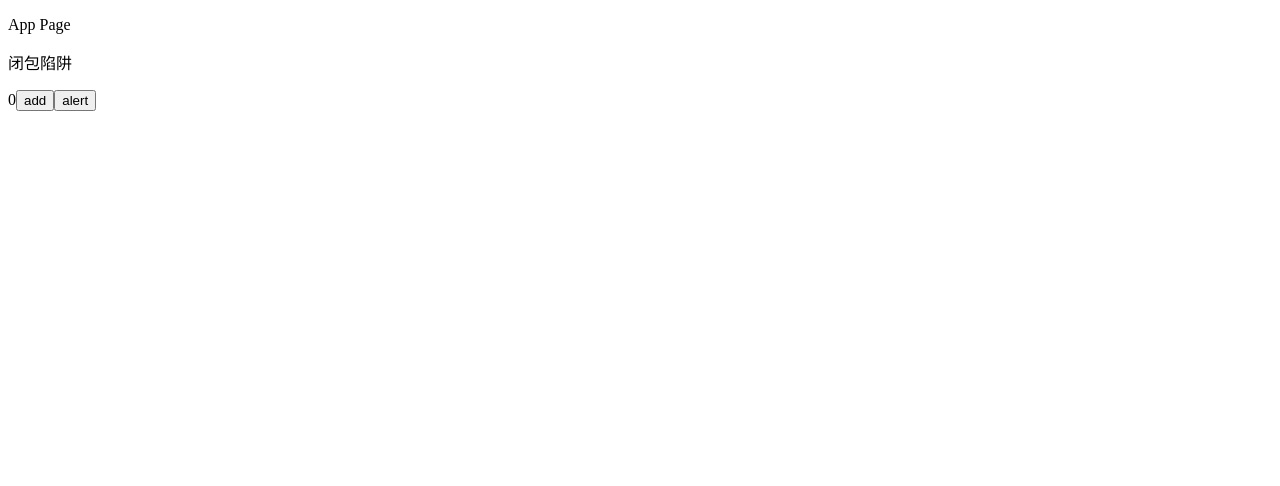
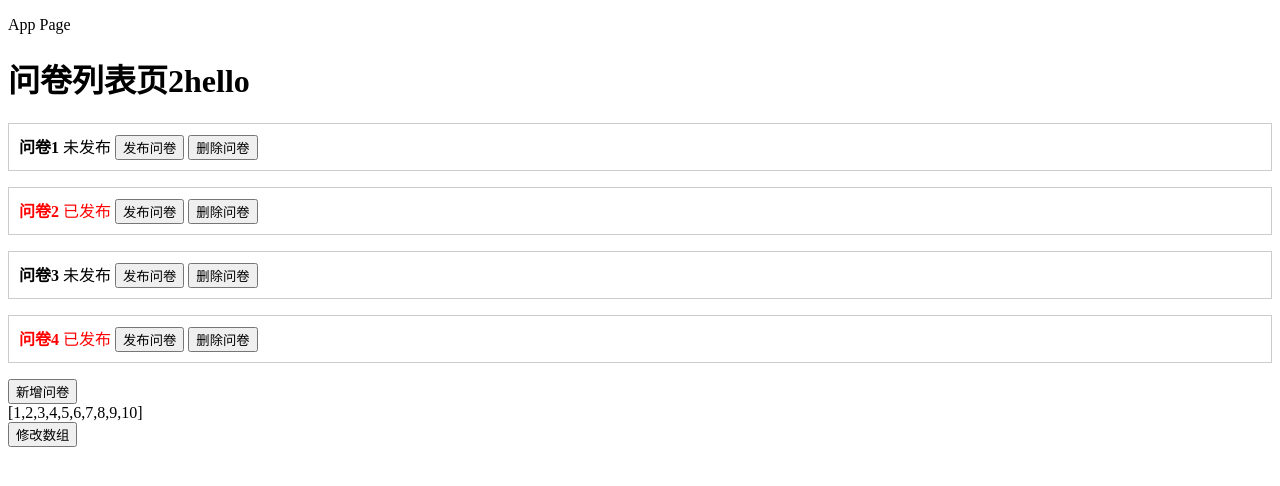
Before and after one commit to yinxi0607/wenjuanxing, a React (Vite) app: page / in a window 1280 px wide. Shown: the top 486 px of the page. Built offline with nearby package versions, Linux system fonts and the light colour scheme.

Commit message:
add classnames

```diff
--- a/package.json
+++ b/package.json
@@ -11,6 +11,7 @@
   },
   "dependencies": {
     "ahooks": "^3.7.8",
+    "classnames": "^2.3.2",
     "immer": "^10.0.2",
     "react": "^18.2.0",
     "react-dom": "^18.2.0"
--- a/src/App.tsx
+++ b/src/App.tsx
@@ -1,4 +1,4 @@
-// import List2 from "./List2.tsx";
+import List2 from "./List2.tsx";
 // import UseCallbackDemo from "./UseCallbackDemo.tsx";
 // import useTitle from "./hooks/useTitle.ts";
 // import useGetInfo from "./hooks/useGetInfo.ts";
@@ -7,7 +7,7 @@
 // import UseMemoDemo from "./UseMemoDemo.tsx";
 // import {useTitle} from "ahooks"
 
-import ClosureTrapDemo from "./ClosureTrapDemo.tsx";
+// import ClosureTrapDemo from "./ClosureTrapDemo.tsx";
 
 function App() {
     // useTitle("App pag1e")
@@ -16,13 +16,13 @@ function App() {
     return (
         <>
             <p>App Page</p>
-            <ClosureTrapDemo/>
+            {/*<ClosureTrapDemo/>*/}
             {/*<p>*/}
             {/*    {loading? "加载中。。": info}*/}
             {/*</p>*/}
             {/*<p>App page {x},{y}</p>*/}
 
-            {/*<List2/>*/}
+            <List2/>
             {/*<UseRefDemo/>*/}
             {/*<UseMemoDemo/>*/}
             {/*<UseCallbackDemo/>*/}
--- a/src/components/QuestionCard.css
+++ b/src/components/QuestionCard.css
@@ -3,3 +3,7 @@
     padding: 10px;
     margin-bottom: 16px;
 }
+
+.published-css{
+    color: red;
+}
--- a/src/components/QuestionCard.tsx
+++ b/src/components/QuestionCard.tsx
@@ -1,5 +1,6 @@
 import {FC} from 'react';
 import './QuestionCard.css'
+import classNames from "classnames";
 
 interface PropsType{
     id: string
@@ -20,11 +21,19 @@ const QuestionCard: FC<PropsType> = props => {
     function publish(id: string){
         publishQuestion && publishQuestion(id)
     }
+
+    const itemClassName = classNames(
+        {
+            "list-item": true,
+            "published-css" : isPublished
+        }
+    )
+
     return (
-        <div key={id} className="list-item">
+        <div key={id} className={itemClassName}>
             <strong>{title}</strong>
             &nbsp;
-            {isPublished ? <span style={{color: 'green'}}>已发布</span> : <span>未发布</span>}
+            {isPublished ? <span >已发布</span> : <span>未发布</span>}
             &nbsp;
             <button onClick={() => {
                 publish(id)
```
Also changed, not shown: 1 other file (tests, documents, lock files or other folders).
